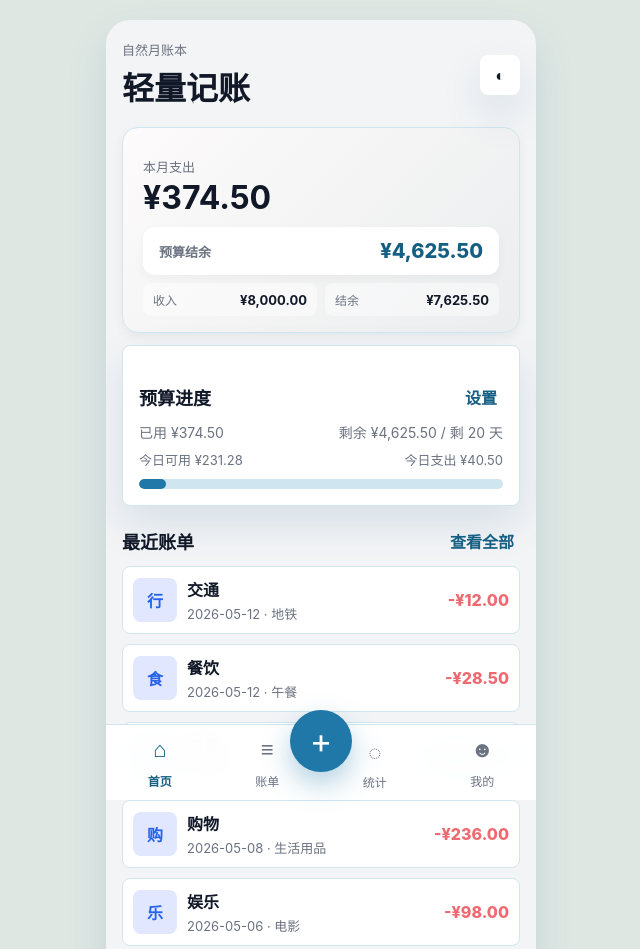
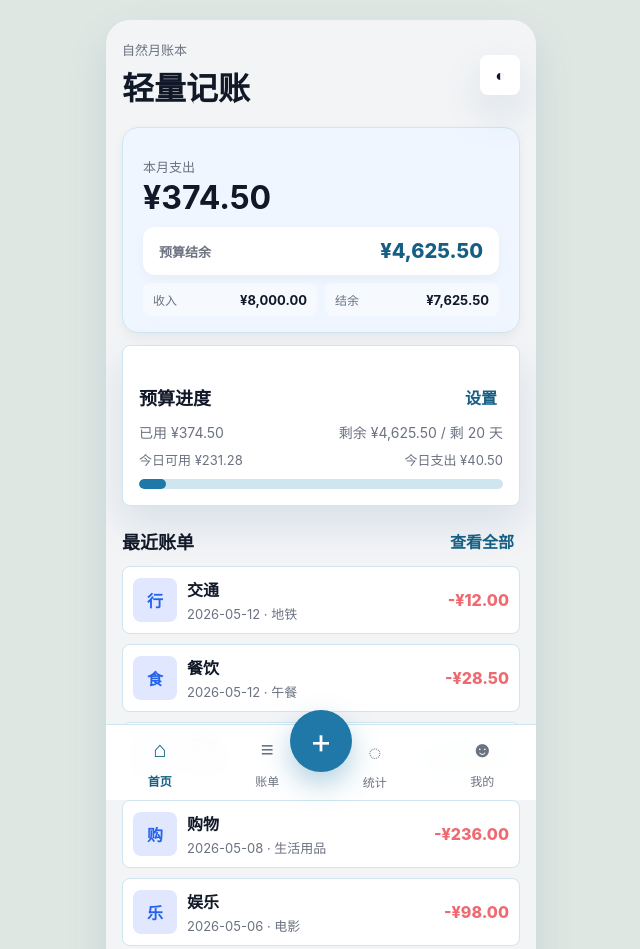
Before and after one commit to Willfiveseven/neo_book, a website: page index.html in a window 1280 px wide. Shown: the top 949 px of the page, without its empty margins (319-959 px from the left). Drawn offline with Linux system fonts and the light colour scheme.

Commit message:
Add files via upload

```diff
--- a/styles.css
+++ b/styles.css
@@ -144,7 +144,7 @@ button {
 .hero-panel {
   padding: 16px 20px;
   border-radius: 16px;
-  background: var(--top-card-bg, linear-gradient(135deg, #fdfbfb 0%, #ebedee 100%));
+  background: var(--hero-bg);
   margin-bottom: 12px;
   box-shadow: 0 4px 12px rgba(0, 0, 0, 0.05);
 }
```
